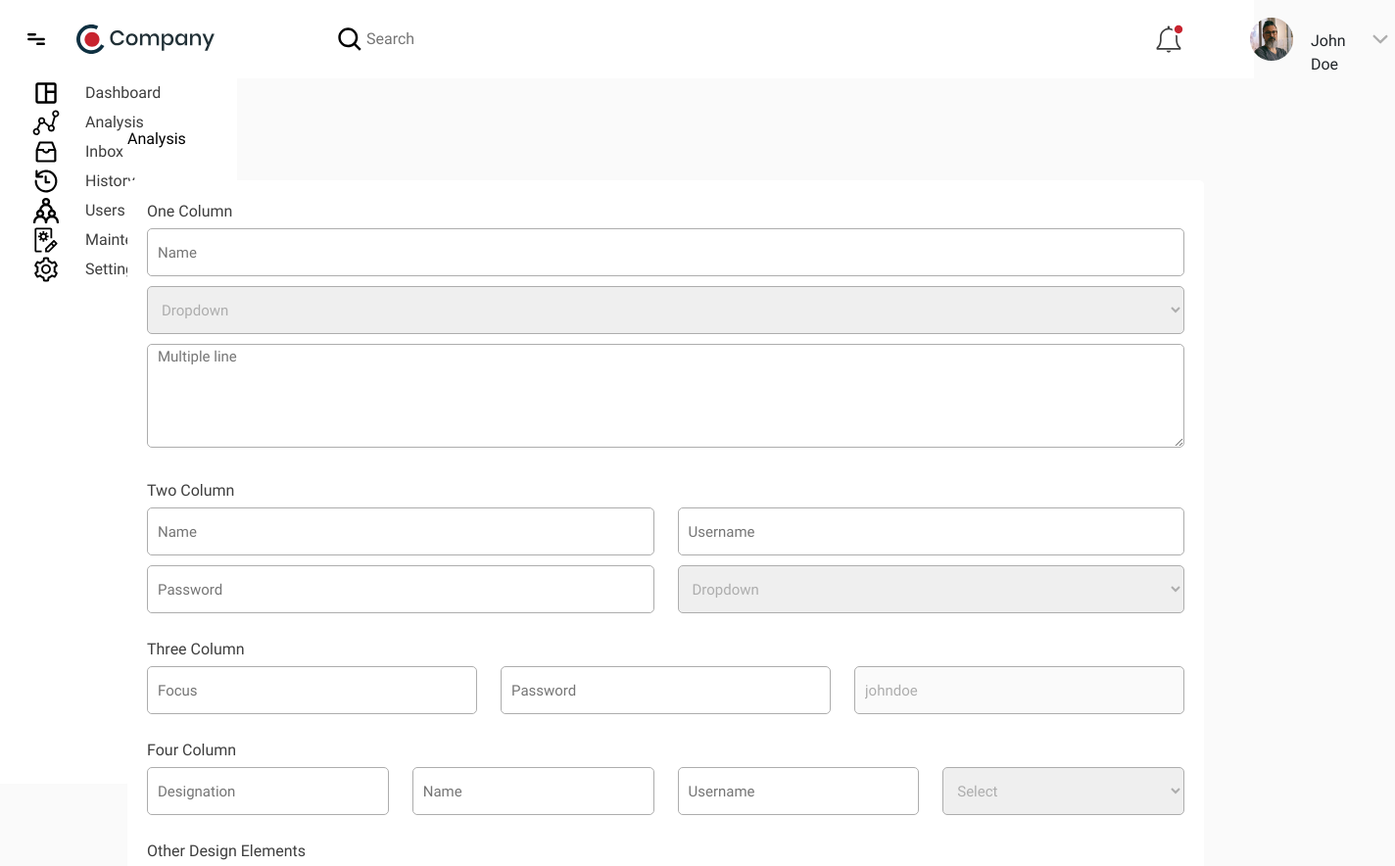
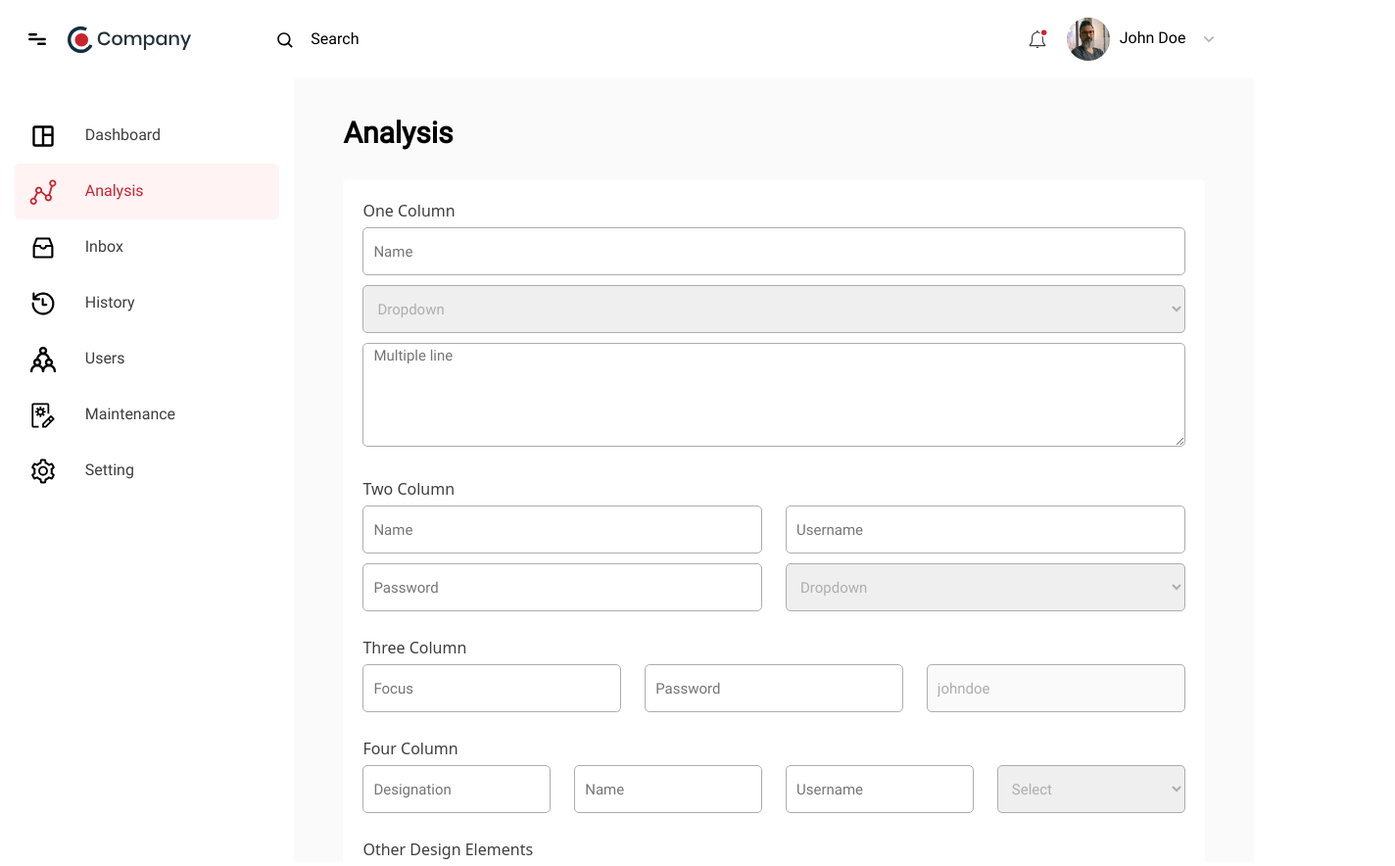
Before and after one commit to roohmakadri07/HTML_Training_Assignment, a plain HTML site: page innerpage.html in a window 1280 px wide. Shown: the top 884 px of the page at 98% size, 1424 px wide, since content can reach past the window. Drawn offline with Linux system fonts and the light colour scheme.

Commit message:
innerpage - responsive design

```diff
--- a/innerpage.html
+++ b/innerpage.html
@@ -1,8 +1,7 @@
 <!DOCTYPE html>
-<html>
 
 <head>
-    <title>Company - Dashboard</title>
+    <title>Company - Analysis</title>
     <link rel="stylesheet" href="css/bootstrap.min.css">
     <link rel="stylesheet" href="css/style.css">
     <link rel="stylesheet" href="js/bootstrap.bundle.min.js">
@@ -12,11 +11,182 @@
             src: url('fonts/Roboto/Roboto-Regular.ttf');
         }
 
-        body {
-            background: #FAFAFA 0% 0% no-repeat padding-box;
+        .navbar {
+            position: fixed;
+            top: 0;
+            right: 0;
+            left: 0;
+            height: 80px;
+            /* background-color: red; */
+            background: #FFFFFF 0% 0% no-repeat padding-box;
             opacity: 1;
+            padding: 0% 2% 0% 2%;
+        }
+
+        .nav-head {
+            width: max-content;
+        }
+
+        .nav-head-content {
+            padding-right: 15px;
+        }
+
+        #menu-btn {
+            display: none;
+        }
+
+        .nav-content {
+            width: 80%;
+            font: normal normal normal 16px/21px Roboto;
+            letter-spacing: 0px;
+            color: #000000;
+            opacity: 1;
+        }
+
+        .nav-content-left {
+            width: 30%;
+            float: left;
+            padding: 2% 0 2% 0;
+        }
+
+        .nav-content-right {
+            width: 30%;
+            float: right;
+            text-align: right;
+            padding: 1% 0 1% 0;
+        }
+
+        .nav-content input {
+            border: none;
+            background: none;
+        }
+
+        .nav-content-icons {
+            height: 20px;
+            margin: 0 10px 0 10px;
+        }
+
+        #user-avatar {
+            height: 44px;
+            width: 44px;
+            margin: 0 2% 0 2%;
+        }
+
+        .nav-head button {
+            border: none;
+            background: none;
+            padding: 0;
             margin: 0;
-            font-family: Roboto;
+        }
+
+        .sidebar {
+            width: 0px;
+            position: fixed;
+            top: 80px;
+            left: 0;
+            bottom: 0;
+            background-color: white;
+        }
+
+        .main-content {
+            background-color: #FAFAFA;
+            height: 100vh;
+            padding: 3%;
+            margin-top: 80px;
+        }
+
+        .sidebar-list {
+            margin: 10% 5% 0 5%;
+            padding: 0;
+        }
+
+        .sidebar-row {
+            padding: 5%;
+        }
+
+        .sidebar-row:hover,
+        .sidebar-row.active {
+            background: #FFF3F4 0% 0% no-repeat padding-box;
+            border-radius: 5px;
+            opacity: 1;
+
+        }
+
+        .sidebar-row:hover span,
+        .sidebar-row.active span {
+            font: normal normal normal 16px/21px Roboto;
+            letter-spacing: 0px;
+            color: #C8242F;
+        }
+
+        .page-heading {
+            width: 100%;
+            font: bold 30px Roboto;
+            letter-spacing: 0px;
+            color: #000000;
+            opacity: 1;
+        }
+
+
+
+        /* Extra large devices (large laptops and desktops, 1200px and up) */
+        @media only screen and (min-width: 1200px) {
+            #menu-btn {
+                display: inline;
+            }
+
+            .sidebar {
+                width: 300px;
+            }
+
+            .main-content {
+                margin-left: 300px;
+            }
+
+
+        }
+
+        /* Large devices (laptops/desktops, 992px and up) */
+        @media only screen and (min-width: 992px) and (max-width: 1199px) {
+            #menu-btn {
+                display: inline;
+            }
+
+            .sidebar {
+                width: 242px;
+            }
+
+            .main-content {
+                margin-left: 242px;
+            }
+
+        }
+
+        /* Medium devices (landscape tablets, 768px and up) */
+        @media only screen and (min-width: 768px) and (max-width: 991px) {
+            .sidebar-list {
+                display: none;
+            }
+
+
+        }
+
+        /* Small devices (portrait tablets and large phones, 600px and up) */
+        @media only screen and (min-width: 600px) and (max-width: 765px) {
+            .sidebar-list {
+                display: none;
+            }
+        }
+
+        @media only screen and (max-width: 600px) {
+            .sidebar-list {
+                display: none;
+            }
+        }
+
+        .container {
+            height: 100%;
+            width: 100%;
         }
 
         #analysis-div {
@@ -247,88 +417,80 @@
             margin-top: 0px;
         }
     </style>
-    <script>
-        // let tabHeader = document.getElementsByClassName("tab-header")[0];
-        // let tabIndicator = document.getElementsByClassName("tab-indicator")[0];
-        // let tabBody = document.getElementsByClassName("tab-body")[0];
 
-        // let tabsPane = tabHeader.getElementsByTagName("div");
 
-        // for(let i=0 ; i<tabsPane.length ; i++){
-        //     tabsPane[i].addEventListener("onclick",function(){
-        //         tabHeader.getElementsByClassName("active")[0].classList.remove("active");
-        //         tabsPane[i].classList.add("active");
-        //         tabBody.getElementsByClassName("active")[0].classList.remove("active");
-        //         tabBody.getElementsByTagName("div")[i].classList.add("active");
-
-        //         tabIndicator.style.left = `calc(calc(100% / 4) * ${i})`;
-
-        //     });
-        // }
-    </script>
 </head>
 
 <body>
-    <div id="sidebar-div">
-        <img src="images/menu-bar.svg" alt="Menu Bar" style="padding: 25px;">
-        <img id="logo-img" class="navbar-icons" src="images/logo.svg" alt="Logo">
-        <ul>
+    <div class="navbar">
+        <div class="nav-head">
+            <button type="button" id="menu-btn" onclick="toggleMenu()">
+                <img src="images/menu-bar.svg" alt="Menu Bar" class="nav-head-content" id="menu-btn">
+            </button>
+            <img id="logo-img" src="images/logo.svg" alt="Logo" class="nav-head-content">
+        </div>
+        <div class="nav-content">
+            <div class="nav-content-left">
+                <img src="images/search-icon.svg" alt="Search Icon" class="nav-content-icons">
+                <input type="search" value="Search">
+            </div>
+            <div class="nav-content-right">
+                <img src="images/notification-icon.svg" alt="Notification Icon" class="nav-content-icons">
+                <img id="user-avatar" src="images/profile.png" alt="User Avatar" class="nav-content-icons">
+                <label>John Doe</label>
+                <img src="images/select-downward.svg" alt="Dropdown Menu" class="nav-content-icons">
+            </div>
+        </div>
+    </div>
+    <div class="sidebar">
+        <ul class="sidebar-list">
+            <a href="dashboard.html">
                 <li class="sidebar-row">
-                <a href="dashboard.html" class="active">
                     <img src="images/dashboard-default.svg" alt="" class="sidebar-icons">
-                    <span class="sidebar-labels">Dashboard</span>
+                    <span>Dashboard</span>
+                </li>
             </a>
+            <a href="innerpage2.html">
+                <li class="sidebar-row active">
+                    <img src="images/graph-active.svg" alt="" class="sidebar-icons">
+                    <span>Analysis</span>
                 </li>
+            </a>
+            <a href="#">
                 <li class="sidebar-row">
-                <a href="innerpage.html">
-                    <img src="images/graph-default.svg" alt="" class="sidebar-icons">
-                    <span>Analysis</span>
-                </a>
-            </li>
-            <li class="sidebar-row">
-                <a href="#">
                     <img src="images/inbox-default.svg" alt="" class="sidebar-icons">
                     <span>Inbox</span>
+                </li>
             </a>
-            </li>
+            <a href="#">
                 <li class="sidebar-row">
-                <a href="#">
                     <img src="images/clock-default.svg" alt="" class="sidebar-icons">
                     <span>History</span>
+                </li>
             </a>
-            </li>
+            <a href="#">
                 <li class="sidebar-row">
-                <a href="#">
                     <img src="images/user-default.svg" alt="" class="sidebar-icons">
                     <span>Users</span>
+                </li>
             </a>
-            </li>
+            <a href="#">
                 <li class="sidebar-row">
-                <a href="#">
                     <img src="images/maintenance-default.svg" alt="" class="sidebar-icons">
                     <span>Maintenance</span>
+                </li>
             </a>
-            </li>
+            <a href="#">
                 <li class="sidebar-row">
-                <a href="#">
                     <img src="images/setting-default.svg" alt="" class="sidebar-icons">
                     <span>Setting</span>
+                </li>
             </a>
-            </li>
         </ul>
     </div>
-    <div id="navbar-div">
-        <img id="search-icon" class="navbar-icons" src="images/search-icon.svg" alt="Search Icon">
-        <input type="search" placeholder="Search" style="border: none;">
-        <img id="notification-icon" class="navbar-icons" src="images/notification-icon.svg" alt="Notification Icon">
-        <img id="user-avatar" style="padding: 18px;" src="images/profile.png" alt="User Avatar">
-        <label class="navbar-icons" style="padding-top: 30px;">John Doe</label>
-        <img class="navbar-icons" src="images/select-downward.svg" alt="Dropdown Menu" style="margin-left:20px;">
-    </div>
-
-    <div id="main-content">
-        <span id="page-heading">Analysis</span>
-
+    <div class="main-content">
+        <div class="container">
+            <div class="page-heading">Analysis</div>
             <div class="container" id="analysis-div">
                 <div id="one-col">
                     <div class="row">
@@ -508,25 +670,31 @@
                                 <div class="active">
                                     <p>Lorem Ipsum is simply dummy text of the printing and typesetting industry. Lorem
                                         Ipsum has been the industry's standard dummy text ever since the 1500s, when an
-                                    unknown printer took a galley of type and scrambled it to make a type specimen book.
+                                        unknown printer took a galley of type and scrambled it to make a type specimen
+                                        book.
                                         It has survived not only five centuries, but also the leap into electronic
-                                    typesetting, remaining essentially unchanged. It was popularised in the 1960s with
+                                        typesetting, remaining essentially unchanged. It was popularised in the 1960s
+                                        with
                                         the release of Letraset sheets containing</p>
                                 </div>
                                 <div>
                                     <p>Lorem Ipsum is simply dummy text of the printing and typesetting industry. Lorem
                                         Ipsum has been the industry's standard dummy text ever since the 1500s, when an
-                                    unknown printer took a galley of type and scrambled it to make a type specimen book.
+                                        unknown printer took a galley of type and scrambled it to make a type specimen
+                                        book.
                                         It has survived not only five centuries, but also the leap into electronic
-                                    typesetting, remaining essentially unchanged. It was popularised in the 1960s with
+                                        typesetting, remaining essentially unchanged. It was popularised in the 1960s
+                                        with
                                         the release of Letraset sheets containing</p>
                                 </div>
                                 <div>
                                     <p>Lorem Ipsum is simply dummy text of the printing and typesetting industry. Lorem
                                         Ipsum has been the industry's standard dummy text ever since the 1500s, when an
-                                    unknown printer took a galley of type and scrambled it to make a type specimen book.
+                                        unknown printer took a galley of type and scrambled it to make a type specimen
+                                        book.
                                         It has survived not only five centuries, but also the leap into electronic
-                                    typesetting, remaining essentially unchanged. It was popularised in the 1960s with
+                                        typesetting, remaining essentially unchanged. It was popularised in the 1960s
+                                        with
                                         the release of Letraset sheets containing</p>
                                 </div>
                             </div>
@@ -535,6 +703,5 @@
                 </div>
             </div>
         </div>
+    </div>
 </body>
-
-</html>
```
Also changed, not shown: dashboard.html (+14 -14 lines). Lines whose indentation alone changed are shown as unchanged.
